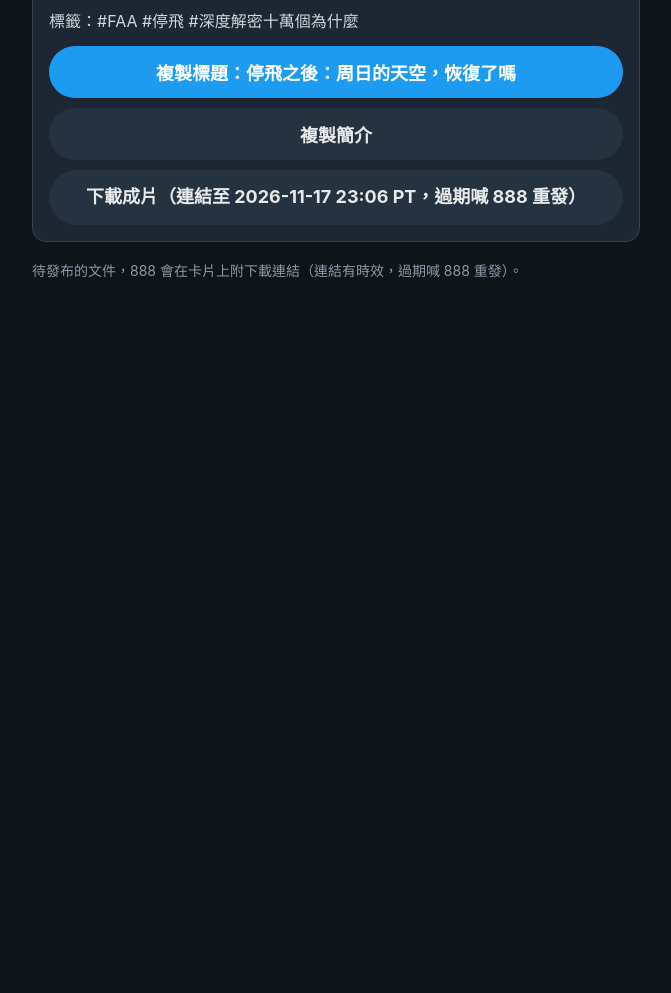
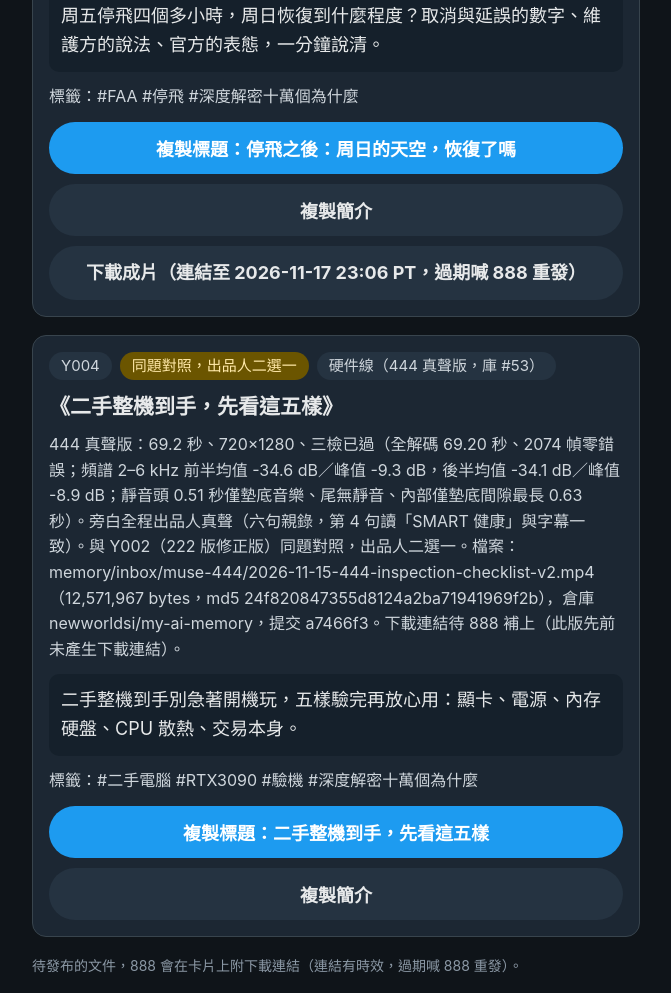
Before and after one commit to xinkexue88/100kwhys, a plain HTML site: page yt-outbox/index.html in a window 1280 px wide. Shown: the part 1632-2625 px from the top of the page, without its empty margins (304-975 px from the left). Before the commit the page ends 1931 px from the top, so only its background shows below. Drawn offline with Linux system fonts and the light colour scheme.

Commit message:
Y002: back to 222 corrected version (56.8s, 1080x1920, new download link); add Y004: 444 real-voice version as comparison card (69.2s, 720x1280, producer picks one; 444 download link never existed, to be added)

```diff
--- a/yt-outbox/index.html
+++ b/yt-outbox/index.html
@@ -100,16 +100,17 @@
 <div class="card">
   <div class="meta">
     <span class="tag">Y002</span>
-    <span class="tag todo">真聲版已備好，待出品人審</span>
-    <span class="tag">硬件線（444 真聲版 v2，庫 #53）</span>
+    <span class="tag todo">修正版已備好，待出品人審</span>
+    <span class="tag">硬件線（222 版修正版，畫面三處已修，庫 #53）</span>
   </div>
   <div class="ttl">《二手整機到手，先看這五樣》</div>
-  <p class="note">真聲版已備好：69.2 秒、720×1280、三檢已過（全解碼 69.20 秒、2074 幀零錯誤；頻譜 2–6 kHz 前半均值 -34.6 dB／峰值 -9.3 dB，後半均值 -34.1 dB／峰值 -8.9 dB；靜音頭 0.51 秒僅墊底音樂、尾無靜音、內部僅墊底間隙最長 0.63 秒）。旁白全程出品人真聲（六句親錄，第 4 句讀「SMART 健康」與字幕一致）。檔案：memory/inbox/muse-444/2026-11-15-444-inspection-checklist-v2.mp4（12,571,967 bytes，md5 24f820847355d8124a2ba71941969f2b），倉庫 newworldsi/my-ai-memory，提交 a7466f3。出品人親審親發，標題發前最後粘貼。</p>
+  <p class="note">222 版修正版：56.8 秒、1080×1920、三檢已過（解碼零錯誤；頻譜後半 10.69%；最大靜音 0.52 秒）。旁白全程出品人真聲（六句親錄，222 錄音＋簡練腳本）。畫面三處已修：補 3 秒宇宙人片頭、第一段醫療圖已換成真驗機畫面、第三段電源鏡頭已換清晰版。檔案：2026-11-15-3090-checklist-v2.mp4（20,844,770 bytes，md5 0d25742bf61e2f5c2006e16f6e3c7f68）。出品人 2026-11-16 拍板以此版為準發布；444 真聲版另見 Y004 對照卡。出品人親審親發，標題發前最後粘貼。</p>
   <div class="text">二手整機到手別急著開機玩，五樣驗完再放心用：顯卡、電源、內存硬盤、CPU 散熱、交易本身。</div>
   <p class="note">標籤：#二手電腦 #RTX3090 #驗機 #深度解密十萬個為什麼</p>
   <div class="btns">
     <button data-copy="二手整機到手，先看這五樣">複製標題：二手整機到手，先看這五樣</button>
     <button class="ghost" data-copy="二手整機到手別急著開機玩，五樣驗完再放心用：顯卡、電源、內存硬盤、CPU 散熱、交易本身。">複製簡介</button>
+    <a class="btn ghost" href="https://muse.ai/files/1276580655546558/1160826923086293/eessyia85s8l8y64zewdzed9/2026-11-15-3090-checklist-v2.mp4" target="_blank" rel="noopener">下載成片（連結至 2026-11-18 01:43 PT，過期喊 888 重發）</a>
   </div>
 </div>
 
@@ -127,6 +128,22 @@
     <button data-copy="停飛之後：周日的天空，恢復了嗎">複製標題：停飛之後：周日的天空，恢復了嗎</button>
     <button class="ghost" data-copy="周五停飛四個多小時，周日恢復到什麼程度？取消與延誤的數字、維護方的說法、官方的表態，一分鐘說清。">複製簡介</button>
     <a class="btn ghost" href="https://muse.ai/files/1276580655546558/1140075831901113/7davhquitnl9gwc7l6bzqeqi/2026-11-15-faa-recovery-wrapup.mp4" target="_blank" rel="noopener">下載成片（連結至 2026-11-17 23:06 PT，過期喊 888 重發）</a>
+  </div>
+</div>
+
+<div class="card">
+  <div class="meta">
+    <span class="tag">Y004</span>
+    <span class="tag todo">同題對照，出品人二選一</span>
+    <span class="tag">硬件線（444 真聲版，庫 #53）</span>
+  </div>
+  <div class="ttl">《二手整機到手，先看這五樣》</div>
+  <p class="note">444 真聲版：69.2 秒、720×1280、三檢已過（全解碼 69.20 秒、2074 幀零錯誤；頻譜 2–6 kHz 前半均值 -34.6 dB／峰值 -9.3 dB，後半均值 -34.1 dB／峰值 -8.9 dB；靜音頭 0.51 秒僅墊底音樂、尾無靜音、內部僅墊底間隙最長 0.63 秒）。旁白全程出品人真聲（六句親錄，第 4 句讀「SMART 健康」與字幕一致）。與 Y002（222 版修正版）同題對照，出品人二選一。檔案：memory/inbox/muse-444/2026-11-15-444-inspection-checklist-v2.mp4（12,571,967 bytes，md5 24f820847355d8124a2ba71941969f2b），倉庫 newworldsi/my-ai-memory，提交 a7466f3。下載連結待 888 補上（此版先前未產生下載連結）。</p>
+  <div class="text">二手整機到手別急著開機玩，五樣驗完再放心用：顯卡、電源、內存硬盤、CPU 散熱、交易本身。</div>
+  <p class="note">標籤：#二手電腦 #RTX3090 #驗機 #深度解密十萬個為什麼</p>
+  <div class="btns">
+    <button data-copy="二手整機到手，先看這五樣">複製標題：二手整機到手，先看這五樣</button>
+    <button class="ghost" data-copy="二手整機到手別急著開機玩，五樣驗完再放心用：顯卡、電源、內存硬盤、CPU 散熱、交易本身。">複製簡介</button>
   </div>
 </div>
 
```
